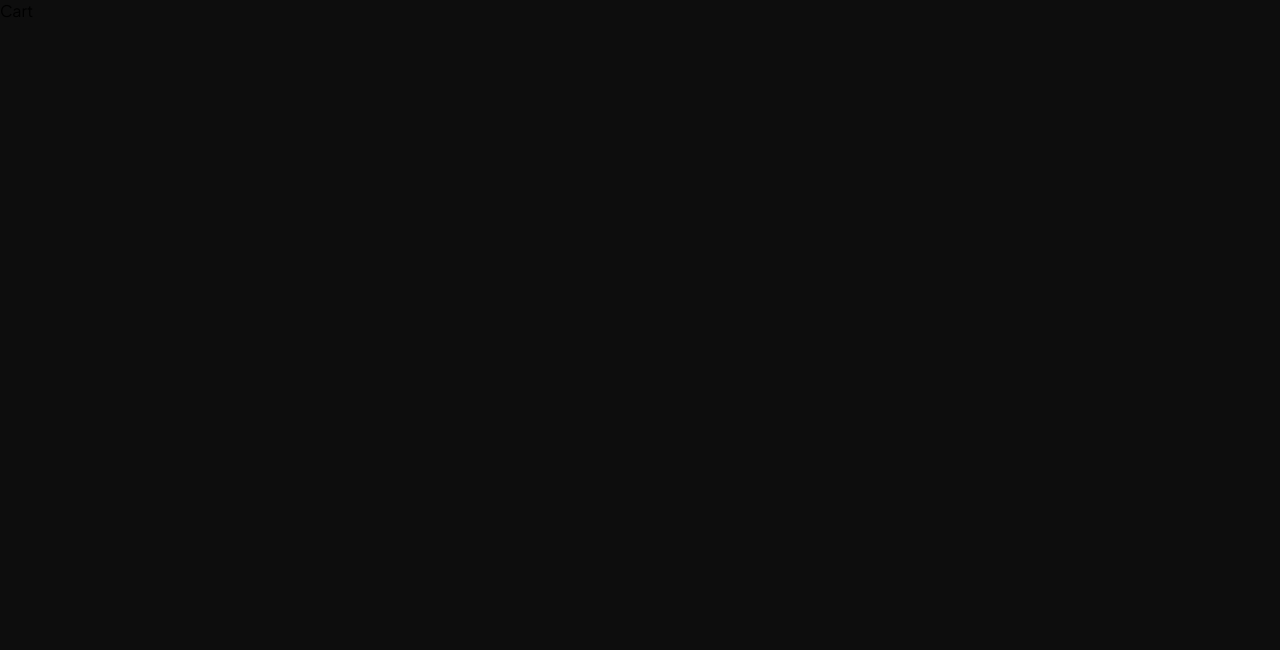
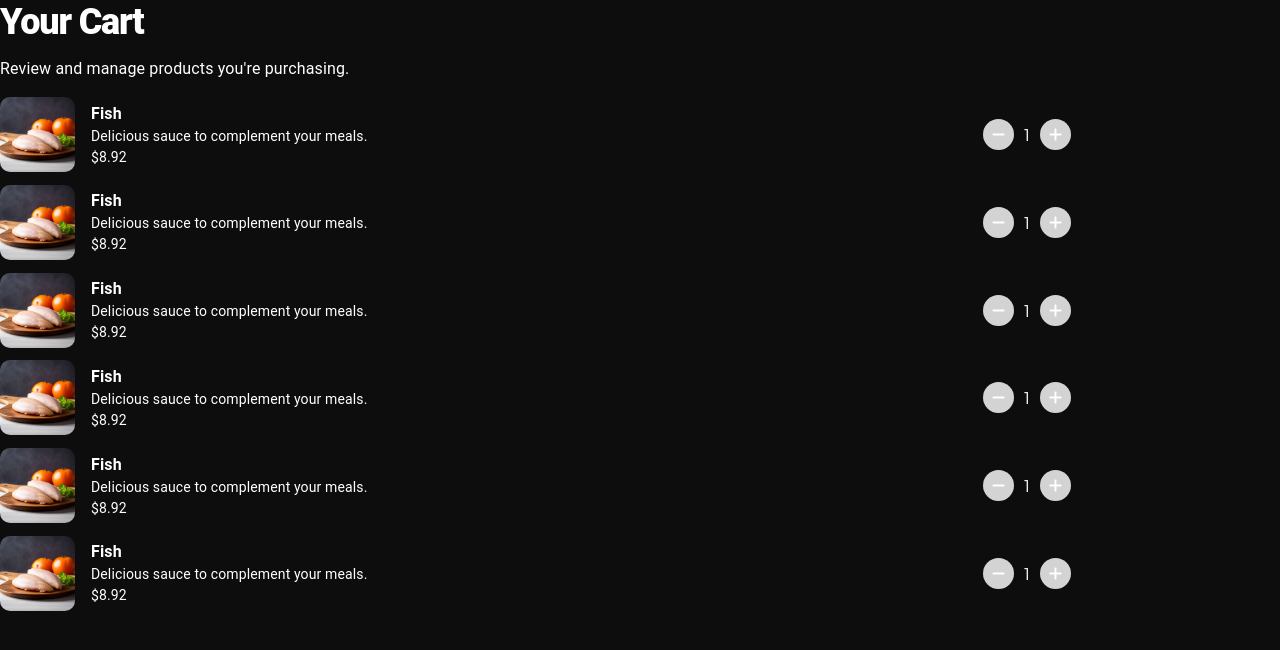
Before and after one commit to mrnitj/Lazarot_Grocery, a React (Vite) app: page /cart in a window 1280 px wide. Shown: the top 650 px of the page. Built offline with nearby package versions, Linux system fonts and the light colour scheme.

Commit message:
feat: created cart section

```diff
--- /dev/null
+++ b/src/components/User/Cart/CartCard.jsx
@@ -0,0 +1,206 @@
+import React from "react";
+
+import fish from "../../../assets/User/products/newArrivals/fish.png";
+
+import { Box, Card, Grid, IconButton, Typography, styled } from "@mui/material";
+
+import { FaMinus } from "react-icons/fa6";
+import { FaPlus } from "react-icons/fa6";
+
+const MainContainer = styled(Box)(({ theme }) => ({
+    color: theme.palette.primary.contrastText,
+    marginTop: "16px",
+}));
+const SubContainer = styled(Box)(({ theme }) => ({
+    display: "flex",
+    flexDirection: "column",
+    gap: ".8rem",
+}));
+const GridContainer = styled(Grid)(({ theme }) => ({}));
+const GridItem = styled(Grid)(({ theme }) => ({
+    display: "flex",
+    alignItems: "center",
+}));
+
+const ItemCard = styled(Box)(({ theme }) => ({
+    display: "flex",
+    gap: "1rem",
+}));
+const ItemDetails = styled(Box)(({ theme }) => ({}));
+const ItemTitle = styled(Typography)(({ theme }) => ({
+    fontSize: "16px",
+    fontWeight: 600,
+    lineHeight: "24px",
+}));
+const ItemDesc = styled(Typography)(({ theme }) => ({
+    fontSize: "14px",
+    fontWeight: 400,
+    lineHeight: "21px",
+}));
+const ItemPrice = styled(Typography)(({ theme }) => ({
+    fontSize: "14px",
+    fontWeight: 400,
+    lineHeight: "21px",
+}));
+
+const Quantity = styled(Box)(({ theme }) => ({
+    display: "flex",
+    alignItems: "center",
+}));
+
+const Button = styled(IconButton)(({ theme }) => ({
+    color: theme.palette.primary.contrastText,
+    background: "lightgrey",
+}));
+const Count = styled(Box)(({ theme }) => ({
+    padding: "0 10px",
+}));
+
+const CartCard = () => {
+    return (
+        <MainContainer>
+            <SubContainer>
+                <ItemCard>
+                    <img src={fish} alt="" style={{ height: "75px", width: "75px", borderRadius: "10px" }} />
+                    <GridContainer container>
+                        <GridItem item xs={12} sm={9}>
+                            <ItemDetails>
+                                <ItemTitle>Fish</ItemTitle>
+                                <ItemDesc>Delicious sauce to complement your meals.</ItemDesc>
+                                <ItemPrice>$8.92</ItemPrice>
+                            </ItemDetails>
+                        </GridItem>
+                        <GridItem item xs={12} sm={3}>
+                            <Quantity>
+                                <Button>
+                                    <FaMinus style={{ fontSize: "15px" }} />
+                                </Button>
+                                <Count>1</Count>
+                                <Button>
+                                    <FaPlus style={{ fontSize: "15px" }} />
+                                </Button>
+                            </Quantity>
+                        </GridItem>
+                    </GridContainer>
+                </ItemCard>
+                <ItemCard>
+                    <img src={fish} alt="" style={{ height: "75px", width: "75px", borderRadius: "10px" }} />
+                    <GridContainer container>
+                        <GridItem item xs={12} sm={9}>
+                            <ItemDetails>
+                                <ItemTitle>Fish</ItemTitle>
+                                <ItemDesc>Delicious sauce to complement your meals.</ItemDesc>
+                                <ItemPrice>$8.92</ItemPrice>
+                            </ItemDetails>
+                        </GridItem>
+                        <GridItem item xs={12} sm={3}>
+                            <Quantity>
+                                <Button>
+                                    <FaMinus style={{ fontSize: "15px" }} />
+                                </Button>
+                                <Count>1</Count>
+                                <Button>
+                                    <FaPlus style={{ fontSize: "15px" }} />
+                                </Button>
+                            </Quantity>
+                        </GridItem>
+                    </GridContainer>
+                </ItemCard>
+                <ItemCard>
+                    <img src={fish} alt="" style={{ height: "75px", width: "75px", borderRadius: "10px" }} />
+                    <GridContainer container>
+                        <GridItem item xs={12} sm={9}>
+                            <ItemDetails>
+                                <ItemTitle>Fish</ItemTitle>
+                                <ItemDesc>Delicious sauce to complement your meals.</ItemDesc>
+                                <ItemPrice>$8.92</ItemPrice>
+                            </ItemDetails>
+                        </GridItem>
+                        <GridItem item xs={12} sm={3}>
+                            <Quantity>
+                                <Button>
+                                    <FaMinus style={{ fontSize: "15px" }} />
+                                </Button>
+                                <Count>1</Count>
+                                <Button>
+                                    <FaPlus style={{ fontSize: "15px" }} />
+                                </Button>
+                            </Quantity>
+                        </GridItem>
+                    </GridContainer>
+                </ItemCard>
+                <ItemCard>
+                    <img src={fish} alt="" style={{ height: "75px", width: "75px", borderRadius: "10px" }} />
+                    <GridContainer container>
+                        <GridItem item xs={12} sm={9}>
+                            <ItemDetails>
+                                <ItemTitle>Fish</ItemTitle>
+                                <ItemDesc>Delicious sauce to complement your meals.</ItemDesc>
+                                <ItemPrice>$8.92</ItemPrice>
+                            </ItemDetails>
+                        </GridItem>
+                        <GridItem item xs={12} sm={3}>
+                            <Quantity>
+                                <Button>
+                                    <FaMinus style={{ fontSize: "15px" }} />
+                                </Button>
+                                <Count>1</Count>
+                                <Button>
+                                    <FaPlus style={{ fontSize: "15px" }} />
+                                </Button>
+                            </Quantity>
+                        </GridItem>
+                    </GridContainer>
+                </ItemCard>
+                <ItemCard>
+                    <img src={fish} alt="" style={{ height: "75px", width: "75px", borderRadius: "10px" }} />
+                    <GridContainer container>
+                        <GridItem item xs={12} sm={9}>
+                            <ItemDetails>
+                                <ItemTitle>Fish</ItemTitle>
+                                <ItemDesc>Delicious sauce to complement your meals.</ItemDesc>
+                                <ItemPrice>$8.92</ItemPrice>
+                            </ItemDetails>
+                        </GridItem>
+                        <GridItem item xs={12} sm={3}>
+                            <Quantity>
+                                <Button>
+                                    <FaMinus style={{ fontSize: "15px" }} />
+                                </Button>
+                                <Count>1</Count>
+                                <Button>
+                                    <FaPlus style={{ fontSize: "15px" }} />
+                                </Button>
+                            </Quantity>
+                        </GridItem>
+                    </GridContainer>
+                </ItemCard>
+                <ItemCard>
+                    <img src={fish} alt="" style={{ height: "75px", width: "75px", borderRadius: "10px" }} />
+                    <GridContainer container>
+                        <GridItem item xs={12} sm={9}>
+                            <ItemDetails>
+                                <ItemTitle>Fish</ItemTitle>
+                                <ItemDesc>Delicious sauce to complement your meals.</ItemDesc>
+                                <ItemPrice>$8.92</ItemPrice>
+                            </ItemDetails>
+                        </GridItem>
+                        <GridItem item xs={12} sm={3}>
+                            <Quantity>
+                                <Button>
+                                    <FaMinus style={{ fontSize: "15px" }} />
+                                </Button>
+                                <Count>1</Count>
+                                <Button>
+                                    <FaPlus style={{ fontSize: "15px" }} />
+                                </Button>
+                            </Quantity>
+                        </GridItem>
+                    </GridContainer>
+                </ItemCard>
+            </SubContainer>
+        </MainContainer>
+    );
+};
+
+export default CartCard;
--- a/src/components/root/SidebarComp.jsx
+++ b/src/components/root/SidebarComp.jsx
@@ -238,7 +238,7 @@ export default function SidebarComp() {
                                         flexDirection: "column",
                                     }}
                                 >
-                                    Cart
+                                    Ca rt
                                 </Typography>
                             </ListItemButton>
                         </ListItem>
--- a/src/index.css
+++ b/src/index.css
@@ -1,4 +1,4 @@
-@import url('https://fonts.googleapis.com/css2?family=Plus+Jakarta+Sans:ital,wght@0,200..800;1,200..800&display=swap');
+@import url("https://fonts.googleapis.com/css2?family=Plus+Jakarta+Sans:ital,wght@0,200..800;1,200..800&display=swap");
 
 * {
     margin: 0;
--- a/src/pages/User/Cart.jsx
+++ b/src/pages/User/Cart.jsx
@@ -1,16 +1,38 @@
 import React from "react";
 
 // mui import -----------------
-import { Box, styled } from "@mui/material";
+import { Box, Typography, styled } from "@mui/material";
+import CartCard from "../../components/User/Cart/CartCard";
 // mui import -----------------
 
+const MainContainer = styled(Box)(({ theme }) => ({}));
+const MainTitile = styled(Typography)(({ theme }) => ({
+    color:theme.palette.primary.contrastText,
+    fontSize:"36px",
+    fontWeight:800,
+    lineHeight:'45px',
+    letterSpacing:'-1.19px'
+}));
+const SubTitile = styled(Typography)(({ theme }) => ({
+    color:theme.palette.primary.contrastText,
+    fontSize:'16px',
+    fontWeight:400,
+    lineHeight:'24px',
+    marginTop:'12px'
 
-const MainContainer = styled(Box)(({theme})=>({
-
-}))
+}));
+const SubContainer = styled(Box)(({ theme }) => ({}));
 
 const Cart = () => {
-    return <MainContainer>Cart</MainContainer>;
+    return (
+        <MainContainer>
+            <MainTitile>Your Cart</MainTitile>
+            <SubTitile>Review and manage products you're purchasing.</SubTitile>
+            <SubContainer>
+                <CartCard />
+            </SubContainer>
+        </MainContainer>
+    );
 };
 
 export default Cart;
--- a/src/pages/User/ProductView.jsx
+++ b/src/pages/User/ProductView.jsx
@@ -9,7 +9,7 @@ const MainContainer = styled(Box)(({ theme }) => ({}));
 const ProductView = () => {
     const { id } = useParams();
 
-    const Viewproduct = productDatas.filter((item) => item.id == id);
+    const Viewproduct = productDatas?.filter((item) => item.id == id);
     return (
         <MainContainer>
             <ViewCard Viewproduct={Viewproduct} />
```
Also changed, not shown: src/components/User/ProductView/ViewCard.jsx (+3 -4 lines).
